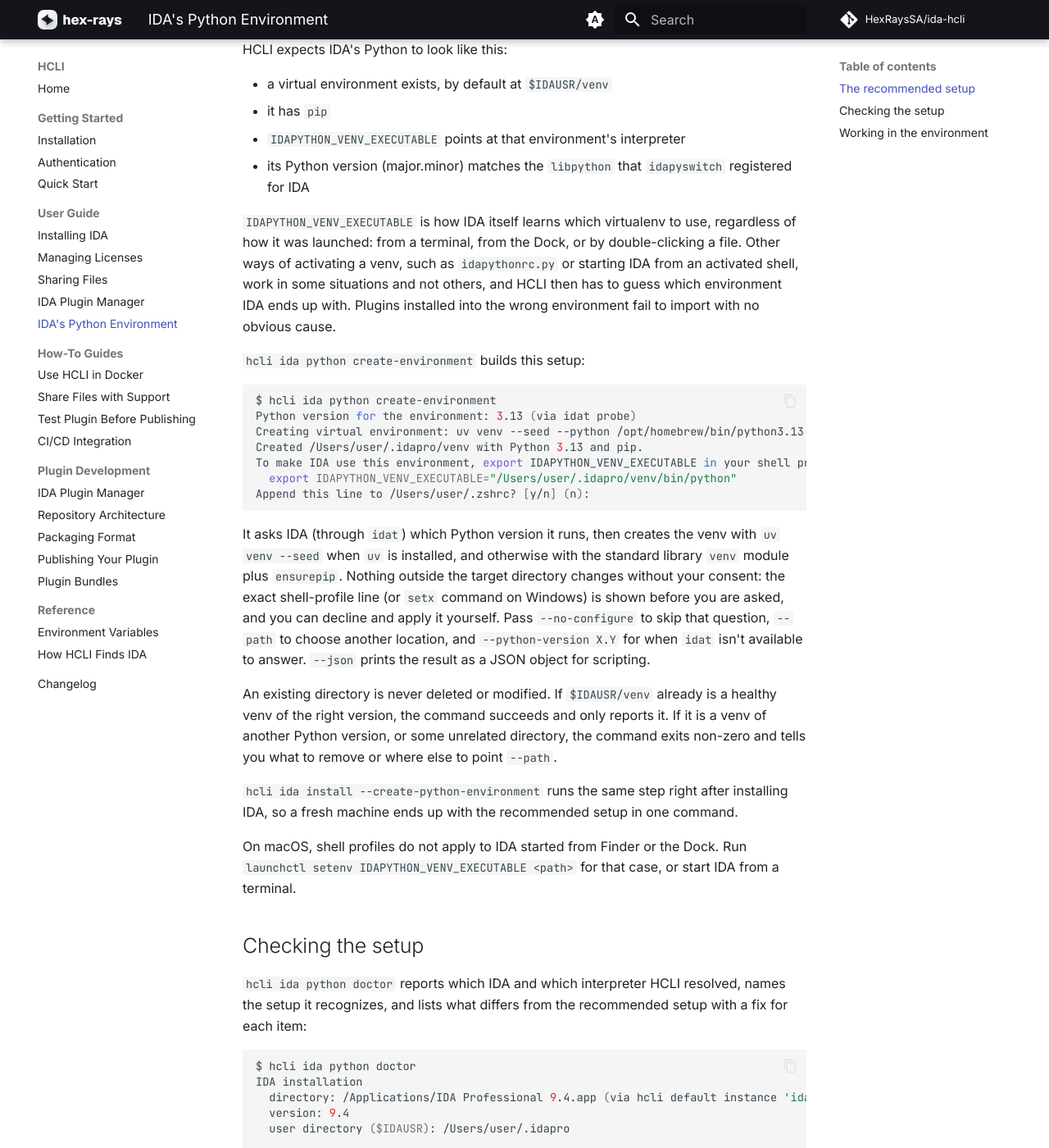
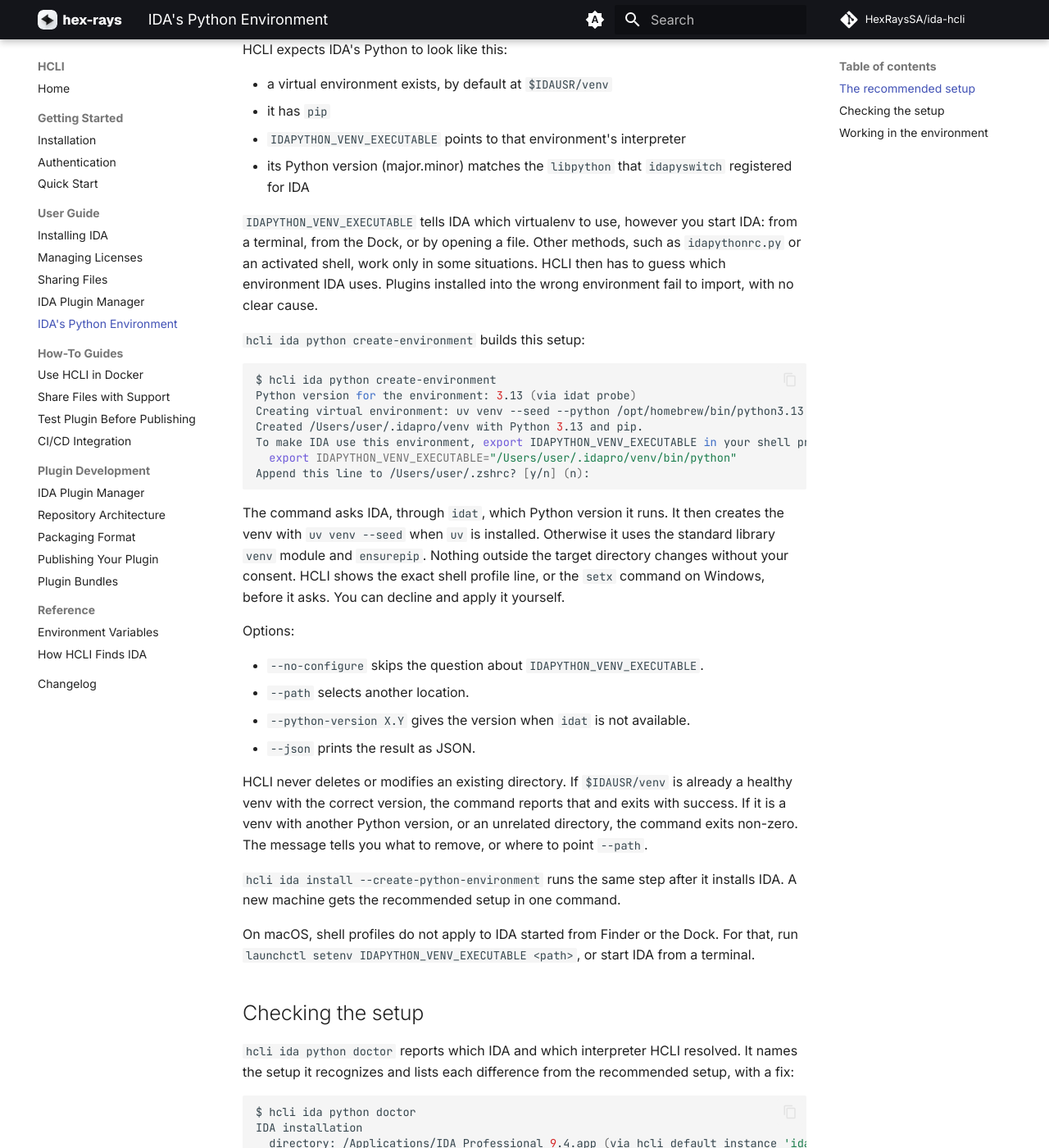
Before and after one commit to HexRaysSA/ida-hcli, an MkDocs documentation site: the page built from docs/user-guide/ida-python-environment.md, in a window 1280 px wide and 1400 px high, scrolled down 366 px. Shown: the whole window at 82% size. Built offline with MkDocs 1.6.1 and Material for MkDocs 9.7.7, drawn with Linux system fonts in a browser that asks for light colours; comment, search, counter and statistics services are not loaded; some of the changed text lies outside the part shown.

Commit message:
Simplify user-facing text for the Python environment commands
Shorter sentences, active voice, one instruction per sentence.

Co-Authored-By: Claude Fable 5.1 <noreply@anthropic.com>

````diff
--- a/docs/user-guide/ida-python-environment.md
+++ b/docs/user-guide/ida-python-environment.md
@@ -1,6 +1,6 @@
 # IDA's Python Environment
 
-IDA runs plugins and scripts in an embedded Python interpreter. That interpreter might be a system Python, one you selected with `idapyswitch`, or a virtualenv you created for IDA. `hcli ida python` reaches that same environment from your shell, so the packages you install are the ones IDA will import.
+IDA runs plugins and scripts in an embedded Python interpreter. That interpreter can be a system Python, one you selected with `idapyswitch`, or a virtualenv you created for IDA. `hcli ida python` reaches that same environment from your shell. The packages you install there are the ones IDA imports.
 
 ## The recommended setup
 
@@ -8,10 +8,10 @@ HCLI expects IDA's Python to look like this:
 
 - a virtual environment exists, by default at `$IDAUSR/venv`
 - it has `pip`
-- `IDAPYTHON_VENV_EXECUTABLE` points at that environment's interpreter
+- `IDAPYTHON_VENV_EXECUTABLE` points to that environment's interpreter
 - its Python version (major.minor) matches the `libpython` that `idapyswitch` registered for IDA
 
-`IDAPYTHON_VENV_EXECUTABLE` is how IDA itself learns which virtualenv to use, regardless of how it was launched: from a terminal, from the Dock, or by double-clicking a file. Other ways of activating a venv, such as `idapythonrc.py` or starting IDA from an activated shell, work in some situations and not others, and HCLI then has to guess which environment IDA ends up with. Plugins installed into the wrong environment fail to import with no obvious cause.
+`IDAPYTHON_VENV_EXECUTABLE` tells IDA which virtualenv to use, however you start IDA: from a terminal, from the Dock, or by opening a file. Other methods, such as `idapythonrc.py` or an activated shell, work only in some situations. HCLI then has to guess which environment IDA uses. Plugins installed into the wrong environment fail to import, with no clear cause.
 
 `hcli ida python create-environment` builds this setup:
 
@@ -25,17 +25,24 @@ To make IDA use this environment, export IDAPYTHON_VENV_EXECUTABLE in your shell
 Append this line to /Users/user/.zshrc? [y/n] (n):
 ```
 
-It asks IDA (through `idat`) which Python version it runs, then creates the venv with `uv venv --seed` when `uv` is installed, and otherwise with the standard library `venv` module plus `ensurepip`. Nothing outside the target directory changes without your consent: the exact shell-profile line (or `setx` command on Windows) is shown before you are asked, and you can decline and apply it yourself. Pass `--no-configure` to skip that question, `--path` to choose another location, and `--python-version X.Y` for when `idat` isn't available to answer. `--json` prints the result as a JSON object for scripting.
+The command asks IDA, through `idat`, which Python version it runs. It then creates the venv with `uv venv --seed` when `uv` is installed. Otherwise it uses the standard library `venv` module and `ensurepip`. Nothing outside the target directory changes without your consent. HCLI shows the exact shell profile line, or the `setx` command on Windows, before it asks. You can decline and apply it yourself.
 
-An existing directory is never deleted or modified. If `$IDAUSR/venv` already is a healthy venv of the right version, the command succeeds and only reports it. If it is a venv of another Python version, or some unrelated directory, the command exits non-zero and tells you what to remove or where else to point `--path`.
+Options:
 
-`hcli ida install --create-python-environment` runs the same step right after installing IDA, so a fresh machine ends up with the recommended setup in one command.
+- `--no-configure` skips the question about `IDAPYTHON_VENV_EXECUTABLE`.
+- `--path` selects another location.
+- `--python-version X.Y` gives the version when `idat` is not available.
+- `--json` prints the result as JSON.
 
-On macOS, shell profiles do not apply to IDA started from Finder or the Dock. Run `launchctl setenv IDAPYTHON_VENV_EXECUTABLE <path>` for that case, or start IDA from a terminal.
+HCLI never deletes or modifies an existing directory. If `$IDAUSR/venv` is already a healthy venv with the correct version, the command reports that and exits with success. If it is a venv with another Python version, or an unrelated directory, the command exits non-zero. The message tells you what to remove, or where to point `--path`.
+
+`hcli ida install --create-python-environment` runs the same step after it installs IDA. A new machine gets the recommended setup in one command.
+
+On macOS, shell profiles do not apply to IDA started from Finder or the Dock. For that, run `launchctl setenv IDAPYTHON_VENV_EXECUTABLE <path>`, or start IDA from a terminal.
 
 ## Checking the setup
 
-`hcli ida python doctor` reports which IDA and which interpreter HCLI resolved, names the setup it recognizes, and lists what differs from the recommended setup with a fix for each item:
+`hcli ida python doctor` reports which IDA and which interpreter HCLI resolved. It names the setup it recognizes and lists each difference from the recommended setup, with a fix:
 
 ```bash
 $ hcli ida python doctor
@@ -62,11 +69,11 @@ Warnings (1)
         export IDAPYTHON_VENV_EXECUTABLE="/Users/user/.idapro/venv/bin/python"
 ```
 
-Errors are conditions under which installing packages will fail or will put them where IDA can't see them: no virtual environment, no `pip`, an externally managed system Python (PEP 668), a `uv run` ephemeral environment, or a version mismatch between the venv and IDA's `libpython`. Warnings are conditions that work today but are fragile, such as a venv that `IDAPYTHON_VENV_EXECUTABLE` doesn't name or a venv activated from `idapythonrc.py`. `doctor` exits non-zero when there are errors, and `--json` prints the same report as JSON.
+Errors are conditions where installing packages fails, or puts them where IDA cannot see them: no virtual environment, no `pip`, an externally managed system Python (PEP 668), a temporary `uv run` environment, or a version mismatch between the venv and IDA's `libpython`. Warnings are setups that work today but are fragile, such as a venv that `IDAPYTHON_VENV_EXECUTABLE` does not select, or a venv activated from `idapythonrc.py`. `doctor` exits non-zero when there are errors. `--json` prints the same report as JSON.
 
-`hcli plugin install` runs this check before installing Python dependencies. Errors stop the install with the same findings and the suggestion to run `doctor`; warnings are printed and the install continues. The `ida python exec`, `run-script`, and `find-script` commands only print warnings, since they are the tools you use to repair the environment. To bypass the check, pass `--no-python-environment-check` to the `plugin` or `ida python` group, for example `hcli plugin --no-python-environment-check install <name>`.
+`hcli plugin install` runs this check before it installs Python dependencies. Errors stop the install and print the findings. Warnings only print, and the install continues. The `ida python exec`, `run-script`, and `find-script` commands only print warnings, because you use them to repair the environment. To skip the check, pass `--no-python-environment-check` to the `plugin` or `ida python` group, for example `hcli plugin --no-python-environment-check install <name>`.
 
-When the environment isn't what you expect, `hcli ida python explain-environment` shows every step of the detection, from the selected IDA installation through to the interpreter it settled on.
+When the environment is not what you expect, `hcli ida python explain-environment` shows each step of the detection, from the selected IDA installation to the interpreter it settled on.
 
 ## Working in the environment
 
@@ -82,9 +89,9 @@ pip 25.2 from /Users/user/.idapro/venv/lib/python3.13/site-packages/pip (python
 $ hcli ida python exec -m pip install requests
 ```
 
-With no arguments you get an interactive interpreter, and HCLI exits with whatever status the interpreter returned. Arguments reach the interpreter untouched, including ones HCLI understands elsewhere, so `hcli ida python exec -m pip --help` describes pip. The exception is a leading `--help`, which describes the HCLI command itself; write `hcli ida python exec -- --help` for the interpreter's.
+With no arguments you get an interactive interpreter. HCLI exits with the status the interpreter returned. Arguments reach the interpreter unchanged, including ones HCLI understands elsewhere, so `hcli ida python exec -m pip --help` describes pip. The exception is a leading `--help`, which describes the HCLI command. Write `hcli ida python exec -- --help` for the interpreter's help.
 
-Packages often install command-line programs, such as `capa` from `flare-capa`. These end up in the environment's scripts directory, which usually isn't on your `PATH`:
+Packages often install command-line programs, such as `capa` from `flare-capa`. These go to the environment's scripts directory, which usually is not on your `PATH`:
 
 ```bash
 $ hcli ida python find-script capa
@@ -94,4 +101,4 @@ $ hcli ida python run-script capa --version
 capa 9.3.1
 ```
 
-`find-script` writes just the path to stdout, so you can hand it to other tooling, and exits non-zero when nothing is installed under that name. `run-script` forwards the remaining arguments to the program and exits with its status.
+`find-script` writes only the path to stdout, so you can pass it to other tools. It exits non-zero when nothing is installed under that name. `run-script` forwards the remaining arguments to the program and exits with its status.
````
Also changed, not shown: 8 other files.
